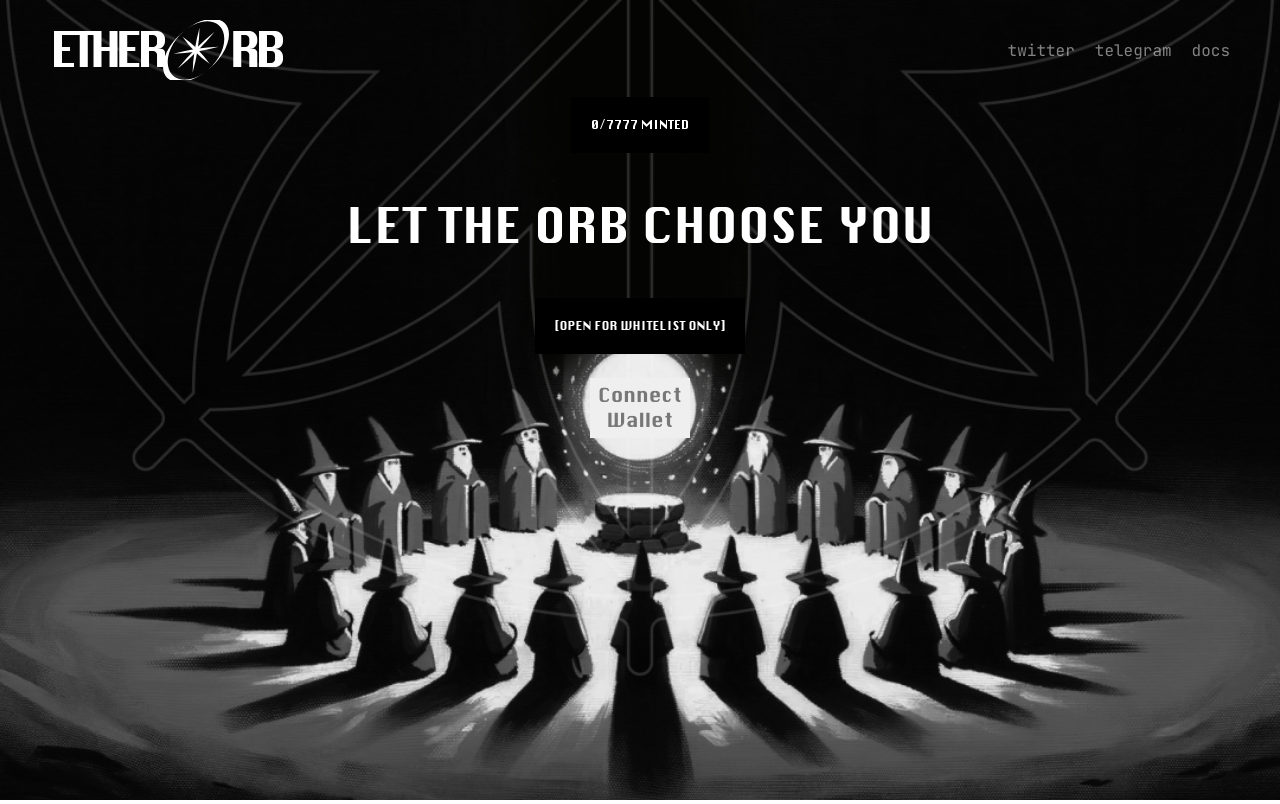
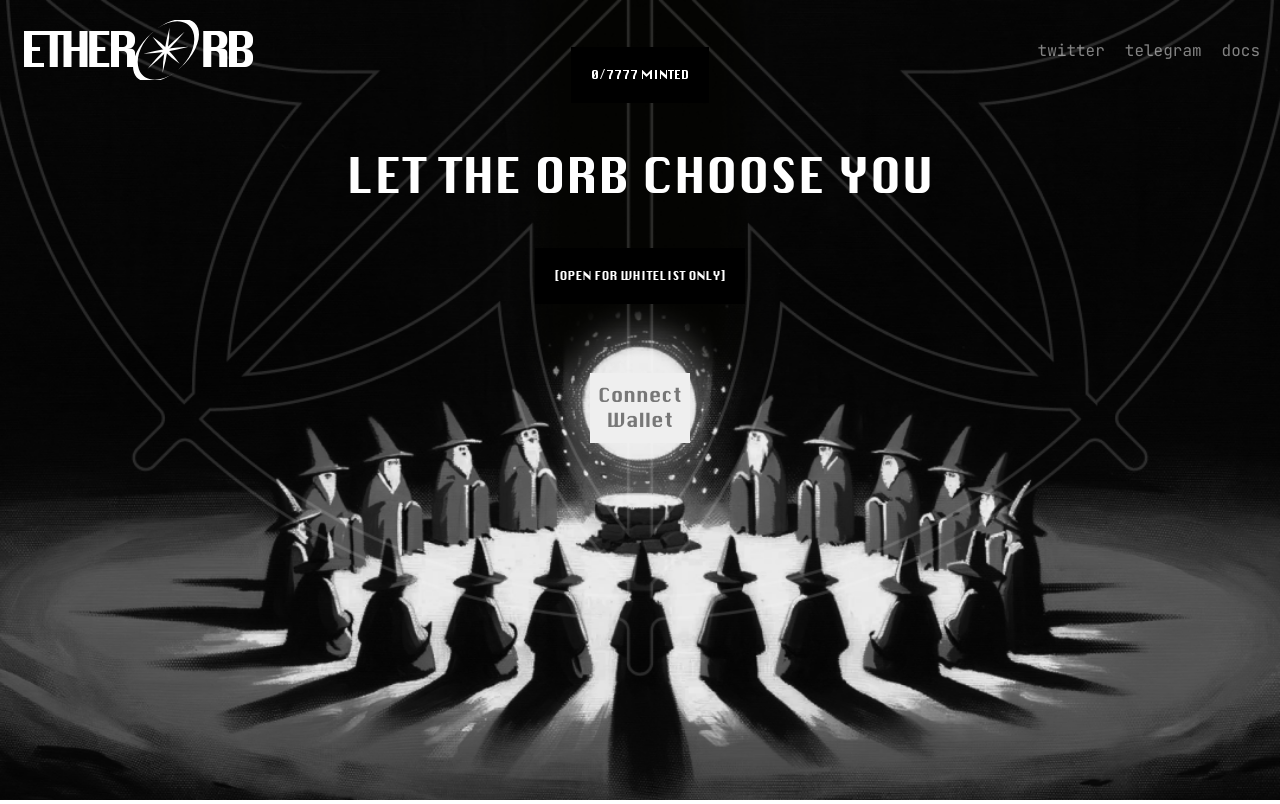
Before and after one commit to SaiPratap414/ether, a React (Create React App) app: page /mint in a window 1280 px wide. Built offline with nearby package versions, Linux system fonts and the light colour scheme.

Commit message:
mint page styles updated

```diff
--- a/src/pages/mint/index.tsx
+++ b/src/pages/mint/index.tsx
@@ -2,6 +2,7 @@ import styled from 'styled-components'
 import SubwayPowerVector from '../../components/SubwayPowerVector'
 import { Box, Typography } from '@mui/material'
 import { useState } from 'react'
+
 const MintPageContainer = styled.div`
 
 `
@@ -15,12 +16,14 @@ const Navbar = styled.nav`
   z-index: 998;
   width: 100%;
   box-sizing: border-box;
-  padding: 20px 50px;
+  padding: 20px;
   flex-wrap: wrap;
   @media screen and (max-width: 700px) {
     flex-direction: column;
+    padding: 10px;
   }
 `
+
 const Li = styled.li`
   text-decoration: none;
   color: #ffffff80;
@@ -37,7 +40,7 @@ const Button = styled.button`
     font-family: var(--font-krungthep);
     color: #00000080;
     transition: all .3s ease;
-    padding: 5px 10px;
+    padding: 10px 20px;
     border: none;
     text-align: center;
     cursor: pointer;
@@ -46,7 +49,6 @@ const Button = styled.button`
 const MintPageContent = styled.div`
     width: 100%;
     height: 100vh;
-    height 100svh;
     position: relative;
     img {
         width:100%;
@@ -74,7 +76,7 @@ const Content = styled.div`
     width: 100%;
     position: absolute;
     left: 0;
-    top: 0;
+    bottom: 50%; /* Adjusted bottom position */
     display: flex;
     justify-content: center;
     align-items: center;
@@ -90,7 +92,6 @@ const MintPage = () => {
     const ethereum  = (window as any).ethereum;
 
     const connect = async () => {
-
         if(ethereum) {
             try {
                 const accounts = await ethereum.request({method: 'eth_requestAccounts'});
@@ -113,12 +114,10 @@ const MintPage = () => {
                         propFlex="unset"
                         propAlignSelf1="stretch"
                     />
-
                     <Box sx={{
                         display: 'flex',
                         gap: '20px',
-            fontFamily: "var(----font-jetbrains-mono), sans-serif",
-
+                        fontFamily: "var(--font-jetbrains-mono)",
                     }}>
                         <Li><a href="https://twitter.com/etherorbxyz">twitter</a></Li>
                         <Li><a href="https://twitter.com/etherorbxyz">telegram</a></Li>
@@ -138,7 +137,6 @@ const MintPage = () => {
                     >
                         0/7777 MINTED
                     </Box>
-
                     <Box
                         sx={{
                             fontSize: 'var(--font-size-29xl)',
@@ -153,7 +151,6 @@ const MintPage = () => {
                     >
                         let the orb choose you
                     </Box>
-
                     <Box
                         sx={{
                             fontSize: 'var(--font-size-xs)',
```
Lines whose indentation alone changed are shown as unchanged.
